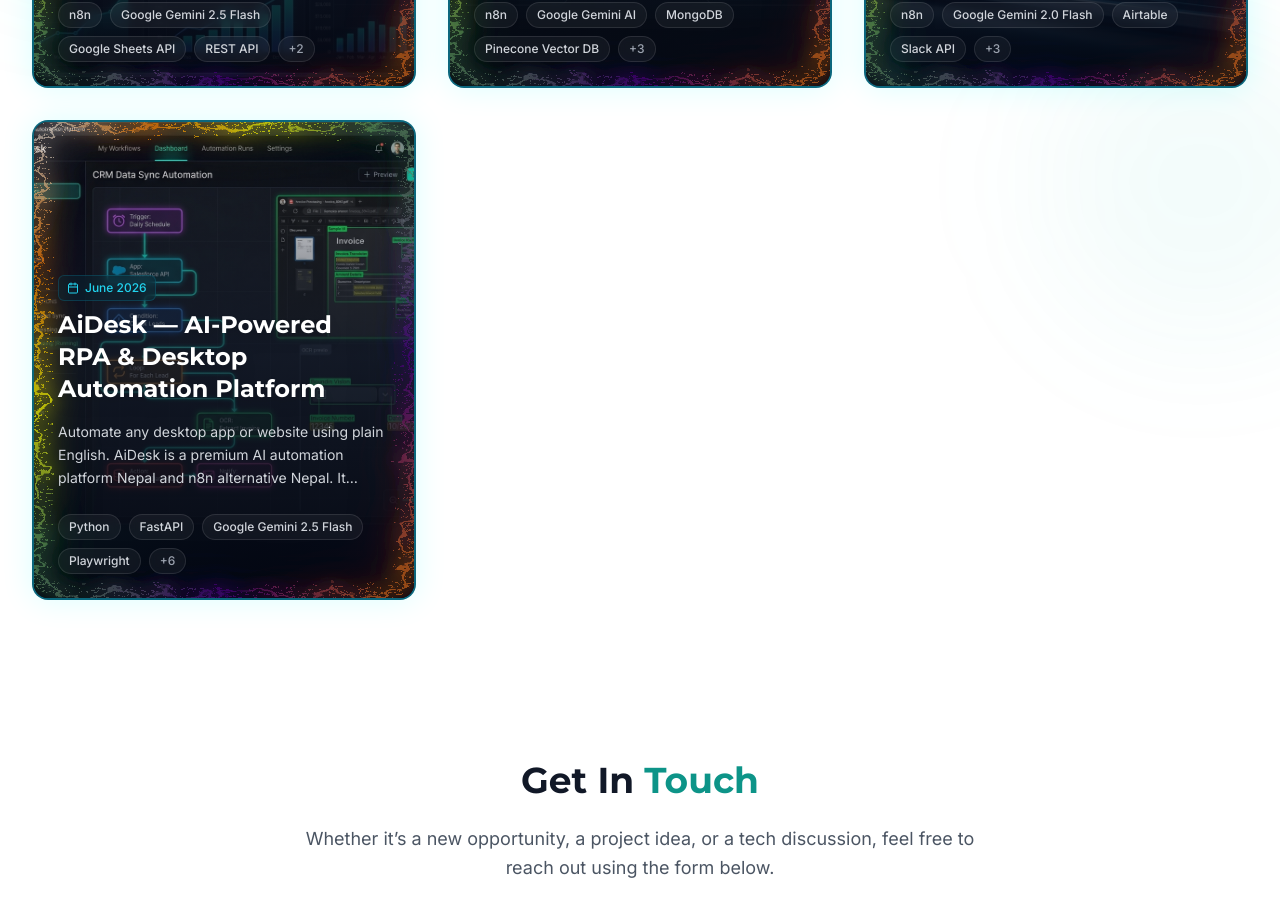
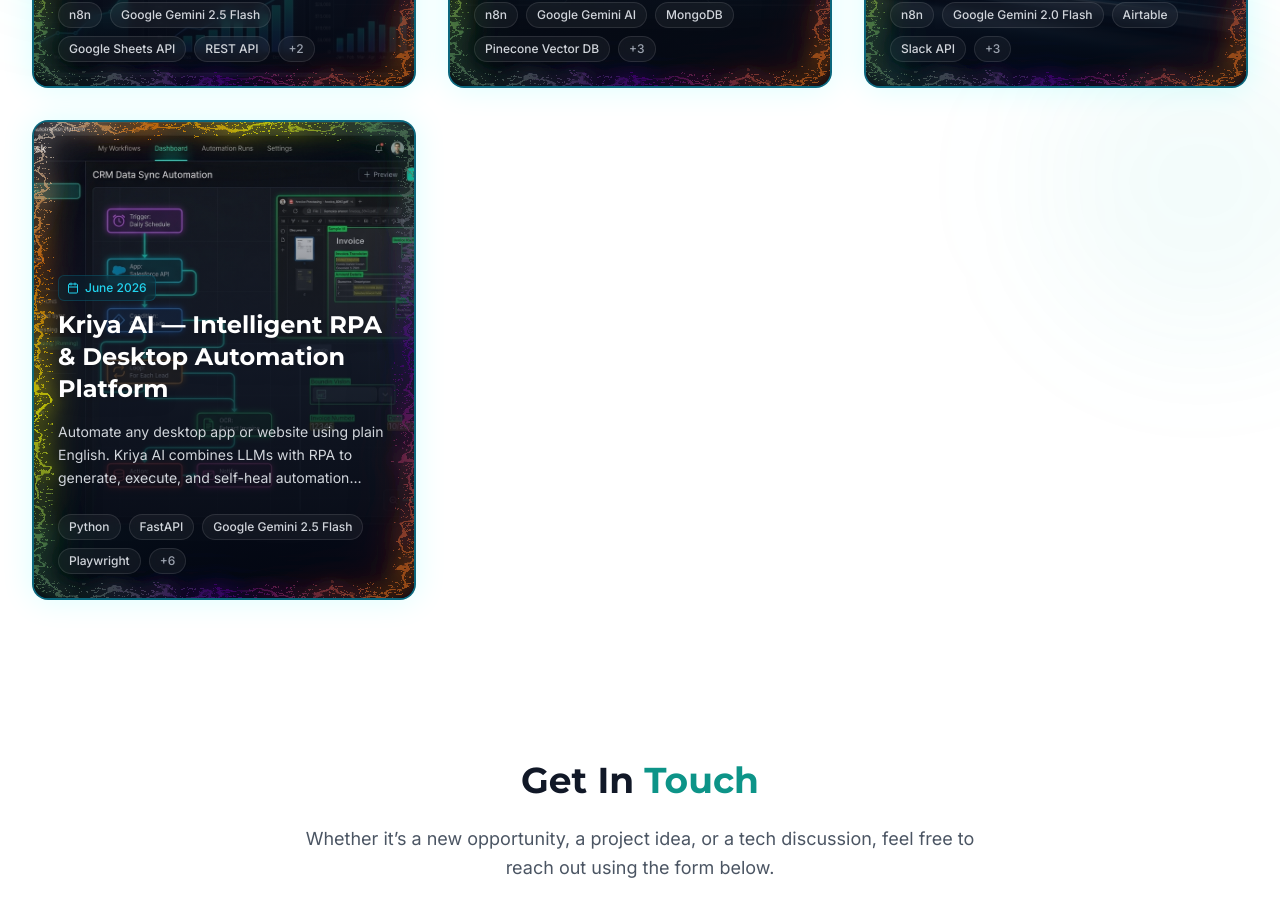
Before and after one commit to nabinphoenix/nabinphoenix.github.io, a Next.js app: page / in a window 1280 px wide. Shown: the part 5560-6476 px from the top of the page. Built offline with nearby package versions, Linux system fonts and the light colour scheme; no server answers; the database is empty.

Commit message:
feat: add Kriya AI RPA platform to AI agents section and update llms.txt

```diff
--- a/data/ai-agents.ts
+++ b/data/ai-agents.ts
@@ -121,27 +121,27 @@
     },
     {
         id: 104,
-        title: 'AiDesk — AI-Powered RPA & Desktop Automation Platform',
+        title: 'Kriya AI — Intelligent RPA & Desktop Automation Platform',
         date: 'June 2026',
-        description: 'Automate any desktop app or website using plain English. AiDesk is a premium AI automation platform Nepal and n8n alternative Nepal. It combines LLMs with RPA to generate, execute, and self-heal workflows — no coding required, serving as a powerful AI agent Nepal.',
-        fullDescription: 'AiDesk is an intelligent automation platform that bridges the gap between expensive enterprise RPA tools like UiPath and simple API-based tools like n8n. Users describe tasks in plain English and AiDesk\'s AI planning engine generates complete executable workflows automatically. When a step fails or an unexpected popup appears, the system self-heals by capturing a screenshot, sending it to Gemini Vision AI, and executing the fix — all without human intervention. Supports desktop OCR automation, Windows UIA automation, Playwright web automation, Google Drive triggers, schedule triggers, and REST API triggers. Designed for high-performance desktop automation Nepal, business process automation Nepal, robotic process automation Nepal, RPA Nepal, and general intelligent automation Nepal.',
+        description: 'Automate any desktop app or website using plain English. Kriya AI combines LLMs with RPA to generate, execute, and self-heal automation workflows — no coding required. It is a premium AI automation platform Nepal, AI RPA tool Nepal, and n8n alternative Nepal, functioning as an intelligent AI agent Nepal.',
+        fullDescription: 'Kriya AI (क्रिया — Sanskrit/Nepali for "action") is an intelligent automation platform built in Nepal that bridges the gap between expensive enterprise RPA tools like UiPath and simple API-based tools like n8n. Users describe tasks in plain English and Kriya AI\'s planning engine generates complete executable workflows automatically. When a step fails or an unexpected popup appears, the system self-heals by capturing a screenshot, sending it to Gemini Vision AI, and executing the fix — all without human intervention. Supports desktop OCR automation, Windows UIA automation, Playwright web automation, Google Drive triggers, schedule triggers, and REST API triggers. Kriya AI Nepal brings advanced robotic process automation Nepal, business process automation Nepal, RPA Nepal, desktop automation Nepal, and intelligent automation Nepal to businesses globally.',
         technologies: ['Python', 'FastAPI', 'Google Gemini 2.5 Flash', 'Playwright', 'PyAutoGUI', 'OCR/Tesseract', 'OpenCV', 'PyWinauto', 'LangChain', 'Windows UIA'],
-        image: '/assets/ai_agents/aidesk_hero.png',
+        image: '/assets/ai_agents/kriya_hero.png',
         githubUrl: null,
         liveUrl: null,
         features: [
-            'Natural Language Automation — Describe any task in plain English. AiDesk generates the full executable workflow automatically.',
-            'Self-Healing Workflows — When a step fails, AiDesk takes a screenshot, sends it to Gemini Vision AI, and fixes itself without human intervention.',
+            'Natural Language Automation — Describe any task in plain English. Kriya AI generates the full executable workflow automatically. No scripting or coding required.',
+            'Self-Healing Workflows — When a step fails, Kriya AI takes a screenshot, sends it to Gemini Vision AI, and fixes itself without human intervention.',
             'Desktop + Web in One Workflow — Automate desktop apps (Excel, PyCharm, ERP systems) and websites in a single seamless workflow.',
-            'Intelligent Workflow Memory — Remembers successful workflows and reuses them. Same task runs instantly with zero AI calls.',
+            'Intelligent Workflow Memory — Remembers successful workflows and reuses them. Same task runs instantly with zero AI calls on repeat runs.',
             'Multiple Trigger Modes — Trigger automations via Google Drive file upload, scheduled cron jobs, or REST API calls from any external system.',
-            'Works Without APIs — Automates any application including legacy software and ERP systems that have no API, using OCR and UI automation.'
+            'Works Without APIs — Automates any application including legacy software and ERP systems that have no API, using OCR and Windows UI automation.'
         ],
         workflowAnalysis: {
             pattern: 'Plain English Request -> AI Planning Engine -> Workflow Execution -> Self-Healing Verification -> Complete',
-            whatItDoes: 'AiDesk is an intelligent RPA and desktop automation platform built in Nepal that combines large language models with traditional robotic process automation. Unlike conventional tools that require manual scripting, AiDesk understands your goal in plain English, generates a complete automation workflow, executes it, and self-heals when anything goes wrong — making enterprise-grade automation accessible to every business in Nepal and globally.',
+            whatItDoes: 'Kriya AI (क्रिया — Nepali/Sanskrit for "action") is an RPA and desktop automation platform built in Nepal that combines large language models with robotic process automation. Kriya AI understands your goal in plain English, generates a complete automation workflow, executes it, and self-heals when anything goes wrong — making enterprise-grade automation accessible to every business in Nepal and globally. Kriya AI is the first RPA platform built in Nepal for the world.',
             replaces: '💼 What This Replaces:\n\n• Expensive enterprise RPA licensing fees (UiPath, Automation Anywhere)\n• Manual data entry operators working on legacy systems without APIs\n• Manual software QA and cross-browser UI testing tasks\n• Custom API scripting for non-developer administrative workflows',
-            totalSavings: '💰 Cost Savings:\n\n• Saves 35+ hours/week of administrative data-entry labor\n• Zero licensing costs (AiDesk is open-source/low-cost runtime model)\n• 99.8% reduction in manual data entry typing errors',
+            totalSavings: '💰 Cost Savings:\n\n• Saves 35+ hours/week of administrative data-entry labor\n• Zero licensing costs (Kriya AI is open-source/low-cost runtime model)\n• 99.8% reduction in manual data entry typing errors',
             setupTime: '⚡ Setup: < 30 Minutes\n\n• Install desktop runtime executable\n• Connect API keys for Gemini\n• Describe your automation target in plain English',
             realAdvantage: '🚀 Real Advantages:\n\n• Works on legacy desktop systems without APIs using OCR/UI automation\n• Zero-code conversational workflow builder\n• Active visual self-healing using Gemini Vision API on popups or errors\n• Mix web and desktop native actions in one single runtime',
             workflowSteps: [
@@ -153,7 +153,7 @@
                 'Saves processed records to database or updates files',
                 'Sends completion webhook trigger or email notification'
             ],
-            workflowImage: '/assets/ai_agents/aidesk_hero.png'
+            workflowImage: '/assets/ai_agents/kriya_hero.png'
         }
     }
 ]
```
Also changed, not shown: public/assets/ai_agents/kriya_hero.png (renamed from public/assets/ai_agents/aidesk_hero.png), public/llms.txt.
